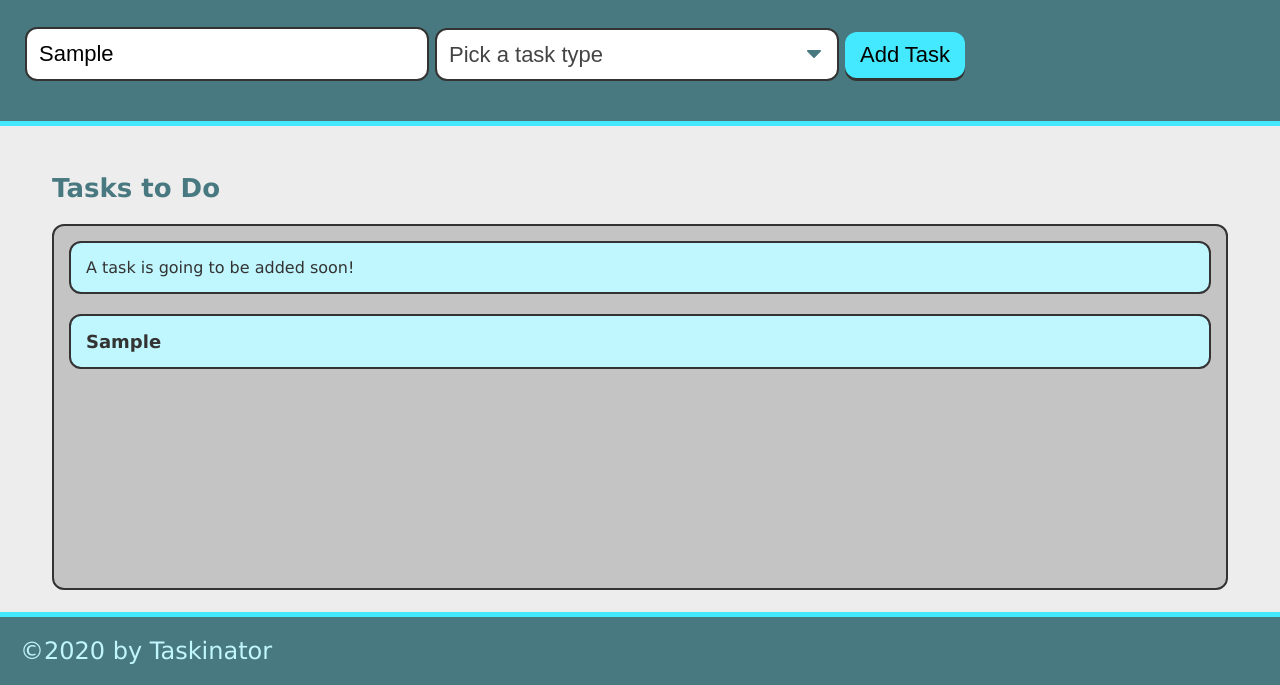
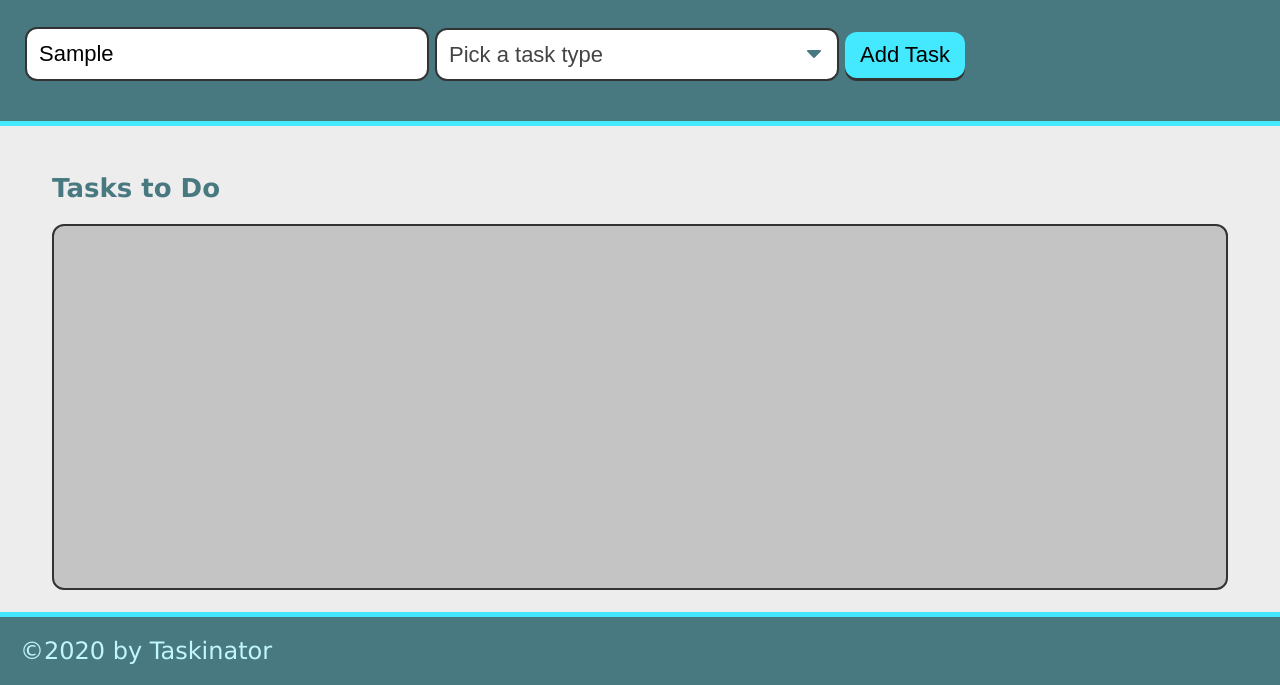
Before and after one commit to Ezapata92/Taskinator, a plain HTML site: page index.html in a window 1280 px wide. Both pictures are taken after typing "Sample" into the empty fields and a click on the button "Add Task". Shown: the part 115-800 px from the top of the page. Drawn offline with Linux system fonts and the light colour scheme.

Commit message:
added reset and fix empty inputs

```diff
--- a/assets/js/script.js
+++ b/assets/js/script.js
@@ -5,6 +5,13 @@ var taskFormHandler = function(event) {
     event.preventDefault();
     var taskNameInput = document.querySelector("input[name='task-name']").value;
     var taskTypeInput = document.querySelector("select[name='task-type']").value;
+
+    //check if input values are empty strings
+    if (!taskNameInput || !taskTypeInput){
+        alert("You need to fill out tthe task form!");
+        return false;
+    }
+    formEl.reset();
 
     //pacakge up data as an object
     var taskDataObj = {
--- a/index.html
+++ b/index.html
@@ -34,9 +34,7 @@
             <h2 class= "list-title">
                 Tasks to Do
             </h2>
-            <ul class="task-list" id="tasks-to-do">
-                <li class="task-item">A task is going to be added soon!</li>
-            </ul>
+            <ul class="task-list" id="tasks-to-do"></ul>
         </section>
 
     </main>
```
